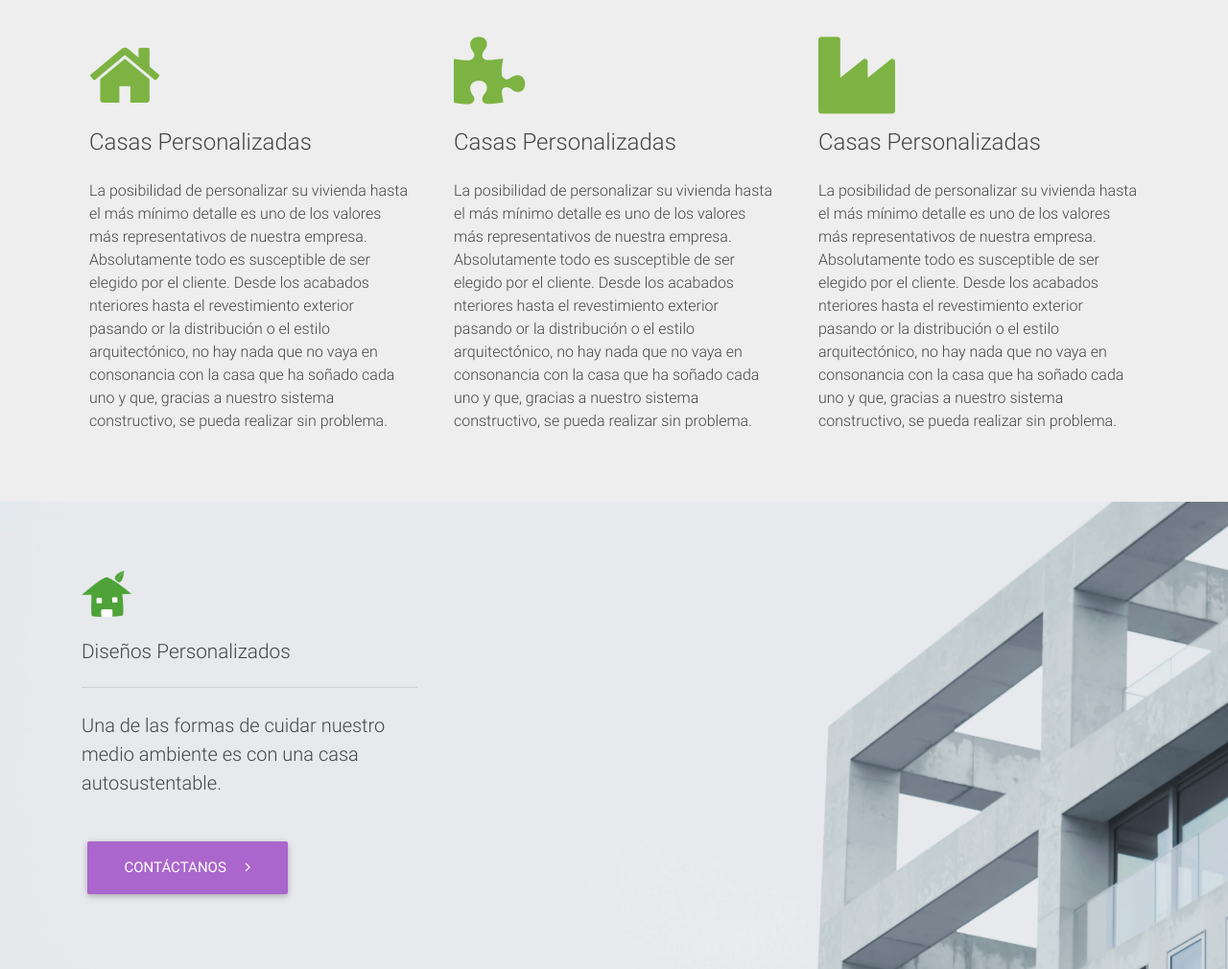
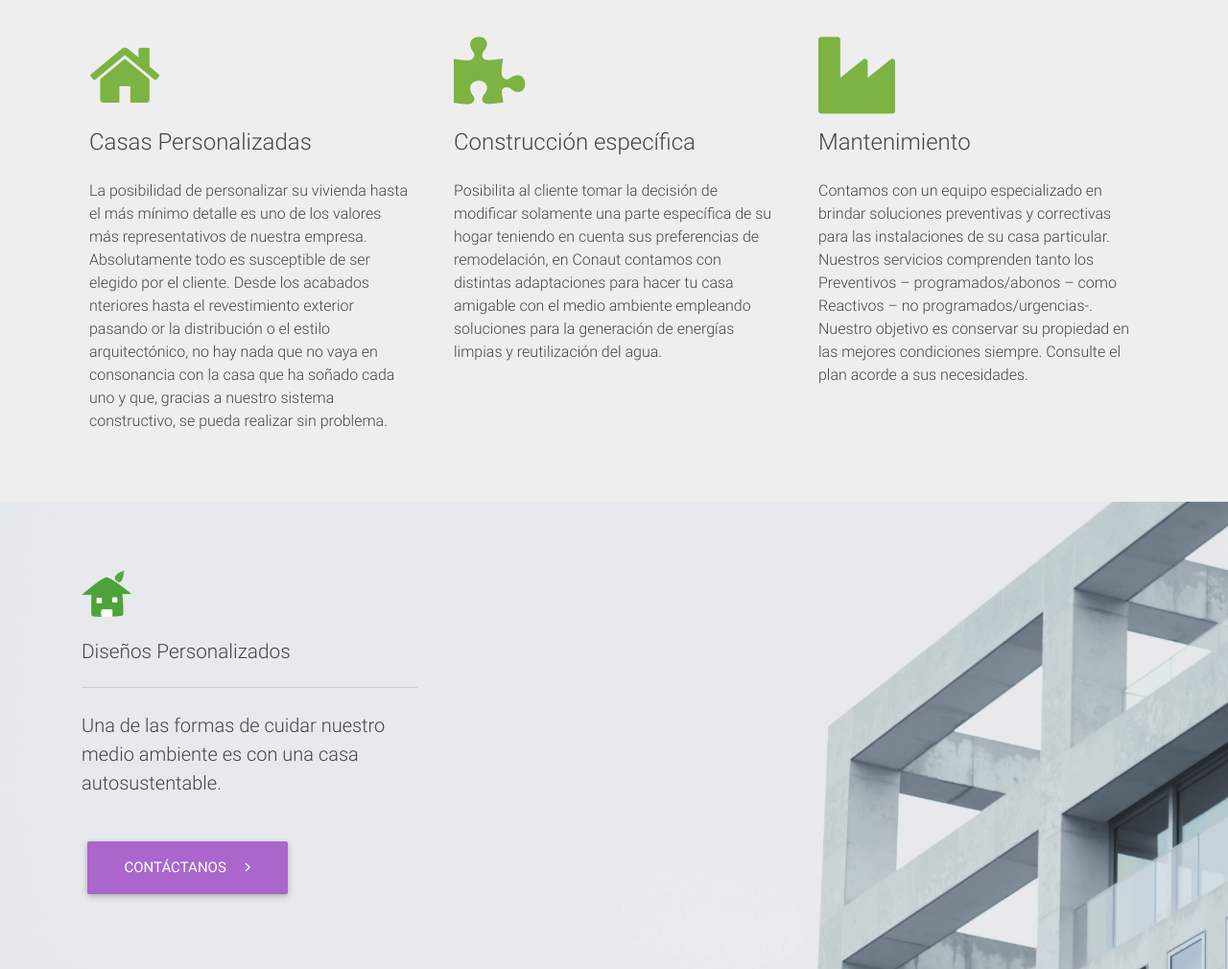
Before and after one commit to ctnfimac/Bootstrap-web, a plain HTML site: page index.html in a window 1280 px wide. Shown: the part 920-1930 px from the top of the page at 96% size. Drawn offline with Linux system fonts and the light colour scheme; files whose address does not match are found by name.

Commit message:
corrijo texto de los servicios, color de botones del slider

```diff
--- a/css/main.css
+++ b/css/main.css
@@ -183,3 +183,10 @@ h1{
 		font-size: 2.6em;
 	}
 }
+
+
+/* slider */
+.carousel .carousel-control-next-icon, .carousel .carousel-control-prev-icon {
+    width: 25px;
+    height: 25px;
+}
--- a/index.html
+++ b/index.html
@@ -80,34 +80,22 @@
 					</div>
 					<div class="col-sm-12 col-md-6 col-lg-4">
 						<span class="p-2 servicios-icon  fa fa-puzzle-piece fa-5x" aria-hidden="true"></span>
-						<h4 class="p-2">Casas Personalizadas</h4>
-						<p class="p-2">La posibilidad de personalizar su vivienda
-								hasta el más mínimo detalle es uno de los
-								valores más representativos de nuestra
-								empresa. Absolutamente todo es susceptible de
-								ser elegido por el cliente. Desde los acabados
-								nteriores hasta el revestimiento exterior pasando
-								or la distribución o el estilo arquitectónico,
-								no hay nada que no vaya en consonancia con la casa
-								 que ha soñado cada uno y que, gracias a nuestro
-								 sistema constructivo, se pueda realizar sin
-								 problema.
+						<h4 class="p-2">Construcción específica</h4>
+						<p class="p-2">Posibilita al cliente tomar la decisión de modificar solamente
+							una parte específica de su hogar teniendo en cuenta sus preferencias de
+							remodelación, en Conaut contamos con distintas adaptaciones para hacer
+							 tu casa amigable con el medio ambiente empleando soluciones para la
+							 generación de energías limpias y reutilización del agua.
 						</p>
 					</div>
 					<div class="col-sm-12 col-md-6 col-lg-4">
 							<span class="p-2 servicios-icon fa fa-industry fa-5x"></span>
-							<h4 class="p-2">Casas Personalizadas</h4>
-							<p class="p-2">La posibilidad de personalizar su vivienda
-									hasta el más mínimo detalle es uno de los
-									valores más representativos de nuestra
-									empresa. Absolutamente todo es susceptible de
-									ser elegido por el cliente. Desde los acabados
-									nteriores hasta el revestimiento exterior pasando
-									or la distribución o el estilo arquitectónico,
-									no hay nada que no vaya en consonancia con la casa
-									 que ha soñado cada uno y que, gracias a nuestro
-									 sistema constructivo, se pueda realizar sin
-									 problema.
+							<h4 class="p-2">Mantenimiento</h4>
+							<p class="p-2">Contamos con un equipo especializado en brindar soluciones preventivas
+								y correctivas para las instalaciones de su casa particular. Nuestros servicios
+								comprenden tanto los Preventivos – programados/abonos – como Reactivos – no
+								programados/urgencias-. Nuestro objetivo es conservar su propiedad en las
+								mejores condiciones siempre. Consulte el plan acorde a sus necesidades.
 							</p>
 					</div>
 					<div class="colum-sm-12"></div>
@@ -240,11 +228,11 @@
 						  </div>
 						</div>
 						<a class="carousel-control-prev" href="#carouselExampleFade" role="button" data-slide="prev">
-						  <span class="carousel-control-prev-icon" aria-hidden="true"></span>
+						  <span class="carousel-control-prev-icon special-color-dark rounded-circle" aria-hidden="true"></span>
 						  <span class="sr-only">Previous</span>
 						</a>
 						<a class="carousel-control-next" href="#carouselExampleFade" role="button" data-slide="next">
-						  <span class="carousel-control-next-icon" aria-hidden="true"></span>
+						  <span class="carousel-control-next-icon special-color-dark rounded-circle" aria-hidden="true"></span>
 						  <span class="sr-only">Next</span>
 						</a>
 					  </div>
```
